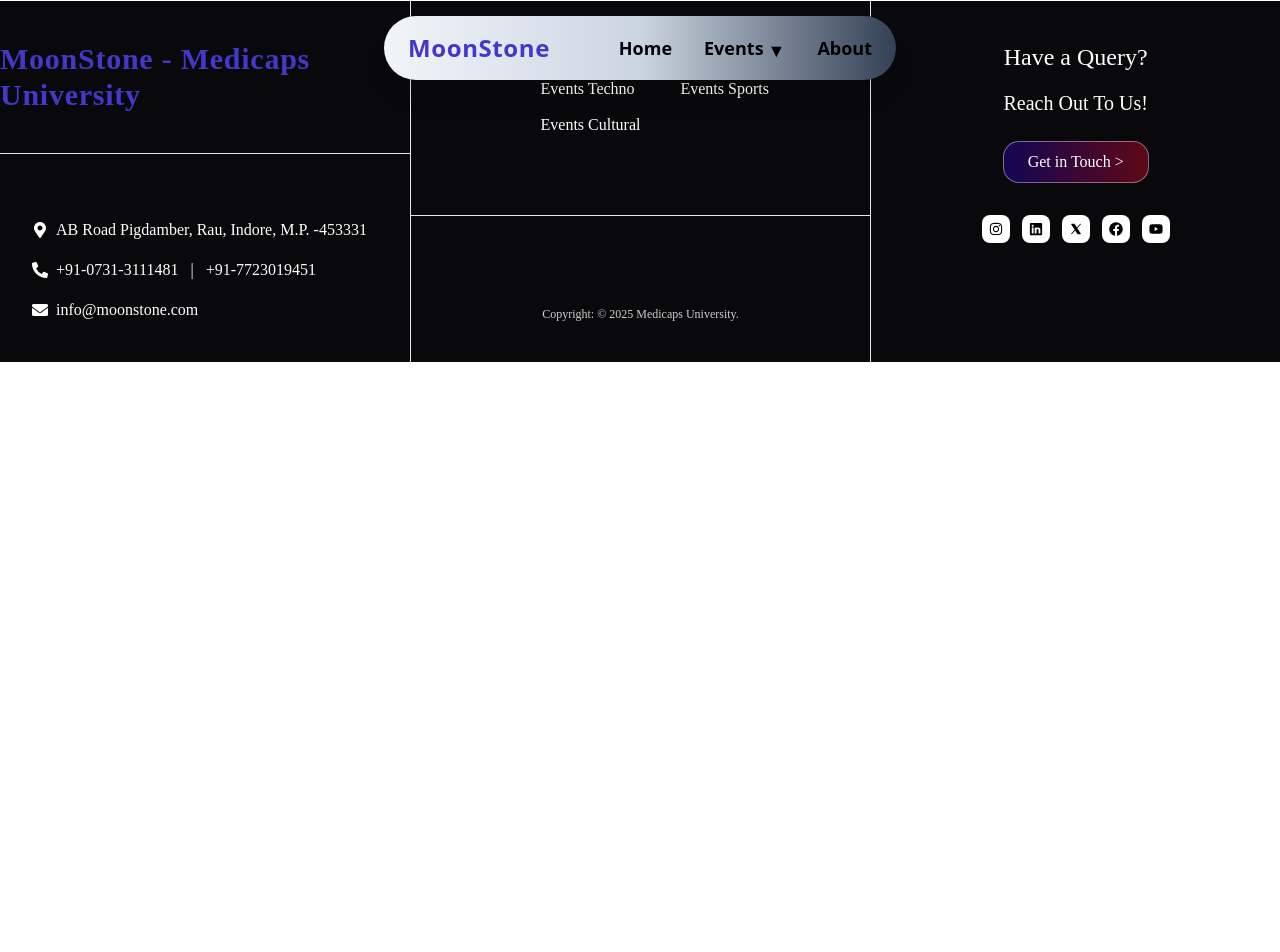
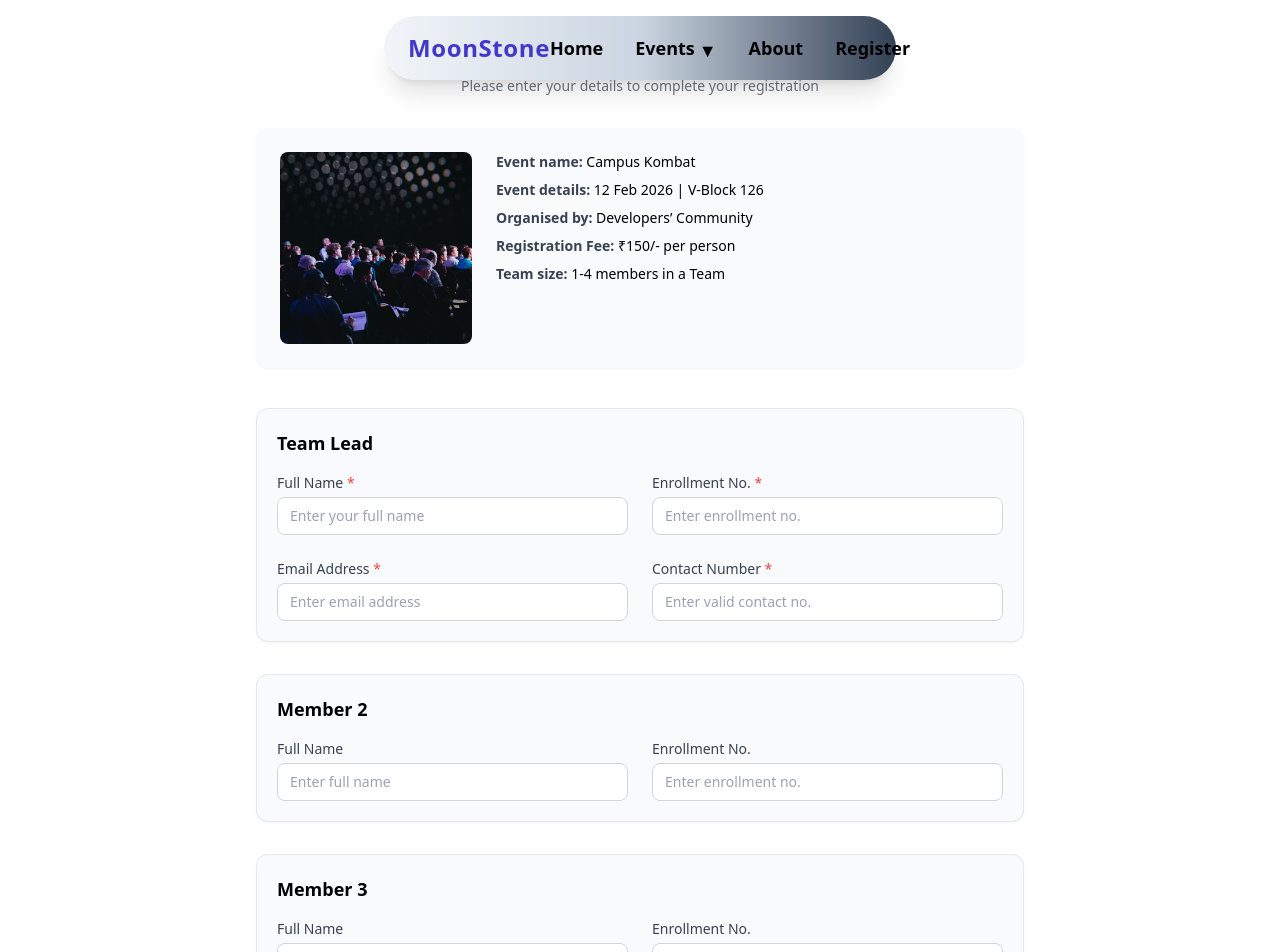
Before and after one commit to StudentDeveloperCommunity/MoonstoneFrontend, a React (Vite) app: page /registration in a window 1280 px wide. Shown: the top 952 px of the page. Before the commit the page ends 800 px from the top, so only its background shows below. Built offline with nearby package versions, Linux system fonts and the light colour scheme.

Commit message:
Added Registration Page

```diff
--- a/src/App.jsx
+++ b/src/App.jsx
@@ -5,6 +5,7 @@
 import AllEvents from "./pages/AllEvents.jsx";
 import AboutUs from "./pages/AboutUs.jsx";
 import ClubDetails from "./pages/ClubDetails.jsx";
+import Registration from "./pages/Registration.jsx";
 
 const AppContent = () => {
   return (
@@ -15,6 +16,7 @@
         <Route path="/allevents" element={<AllEvents />} />
         <Route path="/aboutus" element={<AboutUs />} />
         <Route path="/club" element={<ClubDetails />} />
+        <Route path="/registration" element={<Registration />} />
       </Routes>
 
       <Footer />
--- a/src/components/Navbar.jsx
+++ b/src/components/Navbar.jsx
@@ -44,6 +44,7 @@
           </div>
 
           <a href="/aboutus" className="hover:text-indigo-600">About</a>
+          <a href="/registration" className="hover:text-indigo-600">Register</a>
         </div>
 
         {/* Mobile Menu Toggle */}
@@ -81,6 +82,7 @@
           )}
 
           <a href="/aboutus" className="block py-3 hover:bg-indigo-50">About</a>
+          <a href="/registration" className="block py-3 hover:bg-indigo-50">Register</a>
         </div>
       )}
     </>
--- /dev/null
+++ b/src/pages/Registration.jsx
@@ -0,0 +1,184 @@
+import React, { useState } from "react";
+import eventImg from "../assets/events/event-2.avif";
+
+export default function EventRegistration() {
+  const [form, setForm] = useState({
+    leadName: "",
+    leadEnroll: "",
+    leadEmail: "",
+    leadPhone: "",
+    m2Name: "",
+    m2Enroll: "",
+    m3Name: "",
+    m3Enroll: "",
+    m4Name: "",
+    m4Enroll: "",
+  });
+
+  const [errors, setErrors] = useState({});
+
+  const emailRegex = /^[^\s@]+@[^\s@]+\.[^\s@]{2,}$/i;
+  const phoneRegex = /^[6-9]\d{9}$/; // Indian mobile: starts with 6-9, 10 digits total
+
+  const setField = (key, val) => {
+    setForm((prev) => ({ ...prev, [key]: val }));
+  };
+
+  const onChange = (key) => (e) => {
+    let val = e.target.value;
+    if (key === "leadPhone") {
+      // keep digits only and cap to 10
+      val = val.replace(/\D/g, "").slice(0, 10);
+    }
+    if (key.endsWith("Name")) {
+      // enforce max 20 characters for any name field
+      val = val.slice(0, 20);
+    }
+    setField(key, val);
+  };
+
+  const validate = () => {
+    const e = {};
+
+    // Lead name: required and <= 20
+    if (!form.leadName.trim()) e.leadName = "Name is required";
+    else if (form.leadName.trim().length > 20) e.leadName = "Max 20 characters";
+
+    // Optional member names: if provided, must be <= 20
+    ["m2Name", "m3Name", "m4Name"].forEach((k) => {
+      if (form[k] && form[k].trim().length > 20) e[k] = "Max 20 characters";
+    });
+
+    // Email required + format
+    if (!form.leadEmail.trim()) e.leadEmail = "Email is required";
+    else if (!emailRegex.test(form.leadEmail)) e.leadEmail = "Invalid email address";
+
+    // Phone required + 10 digits
+    if (!form.leadPhone.trim()) e.leadPhone = "Phone is required";
+    else if (!phoneRegex.test(form.leadPhone)) e.leadPhone = "Enter valid Indian mobile (starts with 6-9)";
+
+    setErrors(e);
+    return Object.keys(e).length === 0;
+  };
+
+  const onSubmit = (e) => {
+    if (e && e.preventDefault) e.preventDefault();
+    if (!validate()) return;
+    // Success path: you can integrate API here
+    alert("Registration validated successfully");
+  };
+
+  return (
+    <div className="w-full min-h-screen bg-white px-6 py-10 flex flex-col items-center">
+      {/* Header */}
+      <div className="flex flex-col items-center">
+        <h1 className="text-2xl font-semibold text-black">Event Registration</h1>
+        <p className="text-gray-500 text-sm mt-1">
+          Please enter your details to complete your registration
+        </p>
+      </div>
+
+      {/* Event Details */}
+      <div className="w-full max-w-3xl mt-8 bg-gray-50 rounded-xl p-6 shadow-sm flex gap-6">
+        <img
+          src={eventImg}
+          className="rounded-lg w-48 h-48 object-cover"
+          alt="event"
+        />
+        <div className="flex flex-col gap-2">
+          <Detail label="Event name:" value="Campus Kombat" />
+          <Detail label="Event details:" value="12 Feb 2026 | V-Block 126" />
+          <Detail label="Organised by:" value="Developers’ Community" />
+          <Detail label="Registration Fee:" value="₹150/- per person" />
+          <Detail label="Team size:" value="1-4 members in a Team" />
+        </div>
+      </div>
+
+      {/* Form Sections */}
+      <div className="w-full max-w-3xl mt-10 flex flex-col gap-8">
+
+        {/* Team Lead */}
+        <FormSection title="Team Lead">
+          <div className="grid grid-cols-1 md:grid-cols-2 gap-6">
+            <Input label="Full Name" required name="leadName" value={form.leadName} onChange={onChange("leadName")} placeholder="Enter your full name" maxLength={20} error={errors.leadName} />
+            <Input label="Enrollment No." required name="leadEnroll" value={form.leadEnroll} onChange={onChange("leadEnroll")} placeholder="Enter enrollment no." />
+            <Input label="Email Address" required type="email" name="leadEmail" value={form.leadEmail} onChange={onChange("leadEmail")} placeholder="Enter email address" error={errors.leadEmail} />
+            <Input label="Contact Number" required type="tel" name="leadPhone" value={form.leadPhone} onChange={onChange("leadPhone")} placeholder="Enter valid contact no." error={errors.leadPhone} />
+          </div>
+        </FormSection>
+
+        {/* Member 2 */}
+        <FormSection title="Member 2">
+          <div className="grid grid-cols-1 md:grid-cols-2 gap-6">
+            <Input label="Full Name" name="m2Name" value={form.m2Name} onChange={onChange("m2Name")} placeholder="Enter full name" maxLength={20} error={errors.m2Name} />
+            <Input label="Enrollment No." name="m2Enroll" value={form.m2Enroll} onChange={onChange("m2Enroll")} placeholder="Enter enrollment no." />
+          </div>
+        </FormSection>
+
+        {/* Member 3 */}
+        <FormSection title="Member 3">
+          <div className="grid grid-cols-1 md:grid-cols-2 gap-6">
+            <Input label="Full Name" name="m3Name" value={form.m3Name} onChange={onChange("m3Name")} placeholder="Enter full name" maxLength={20} error={errors.m3Name} />
+            <Input label="Enrollment No." name="m3Enroll" value={form.m3Enroll} onChange={onChange("m3Enroll")} placeholder="Enter enrollment no." />
+          </div>
+        </FormSection>
+
+        {/* Member 4 */}
+        <FormSection title="Member 4">
+          <div className="grid grid-cols-1 md:grid-cols-2 gap-6">
+            <Input label="Full Name" name="m4Name" value={form.m4Name} onChange={onChange("m4Name")} placeholder="Enter full name" maxLength={20} error={errors.m4Name} />
+            <Input label="Enrollment No." name="m4Enroll" value={form.m4Enroll} onChange={onChange("m4Enroll")} placeholder="Enter enrollment no." />
+          </div>
+        </FormSection>
+
+        {/* Submit Button */}
+        <div className="w-full flex justify-center">
+          <button type="button" onClick={onSubmit} className="px-8 py-3 bg-black text-white rounded-lg font-medium hover:bg-gray-800 transition">
+            Submit Registration
+          </button>
+        </div>
+      </div>
+    </div>
+  );
+}
+
+/* ---------------------- Reusable Components ---------------------- */
+
+function Detail({ label, value }) {
+  return (
+    <p className="text-sm text-gray-600">
+      <span className="font-semibold text-gray-700">{label}</span>{" "}
+      <span className="text-black">{value}</span>
+    </p>
+  );
+}
+
+function FormSection({ title, children }) {
+  return (
+    <div className="border rounded-xl p-5 bg-gray-50 shadow-sm">
+      <h3 className="font-bold text-lg mb-4">{title}</h3>
+      {children}
+    </div>
+  );
+}
+
+function Input({ label, placeholder, required, type = "text", name, value, onChange, maxLength, error }) {
+  return (
+    <div className="flex flex-col gap-1">
+      <label className="text-sm text-gray-700">
+        {label} {required && <span className="text-red-500">*</span>}
+      </label>
+      <input
+        name={name}
+        value={value}
+        onChange={onChange}
+        type={type}
+        placeholder={placeholder}
+        maxLength={maxLength}
+        className="w-full px-3 py-2 bg-white border border-gray-300 rounded-lg
+                  text-sm focus:ring-2 focus:ring-black focus:outline-none"
+      />
+      {error && <span className="text-xs text-red-600">{error}</span>}
+    </div>
+  );
+}
```
